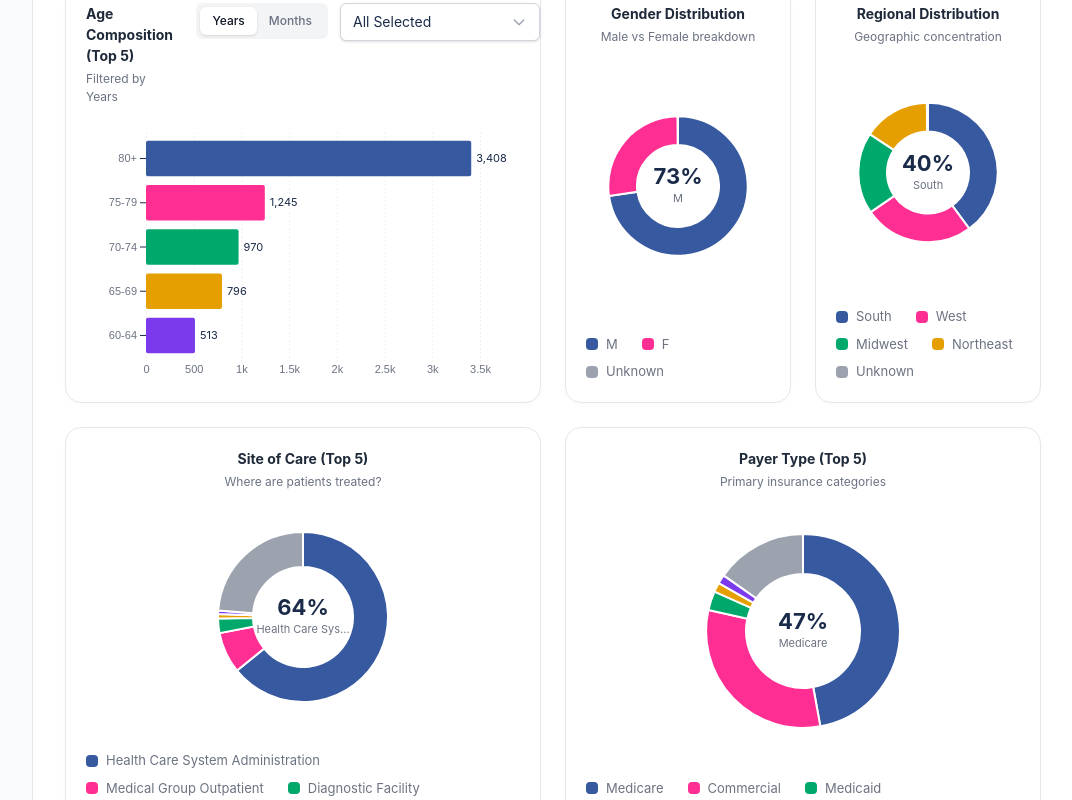
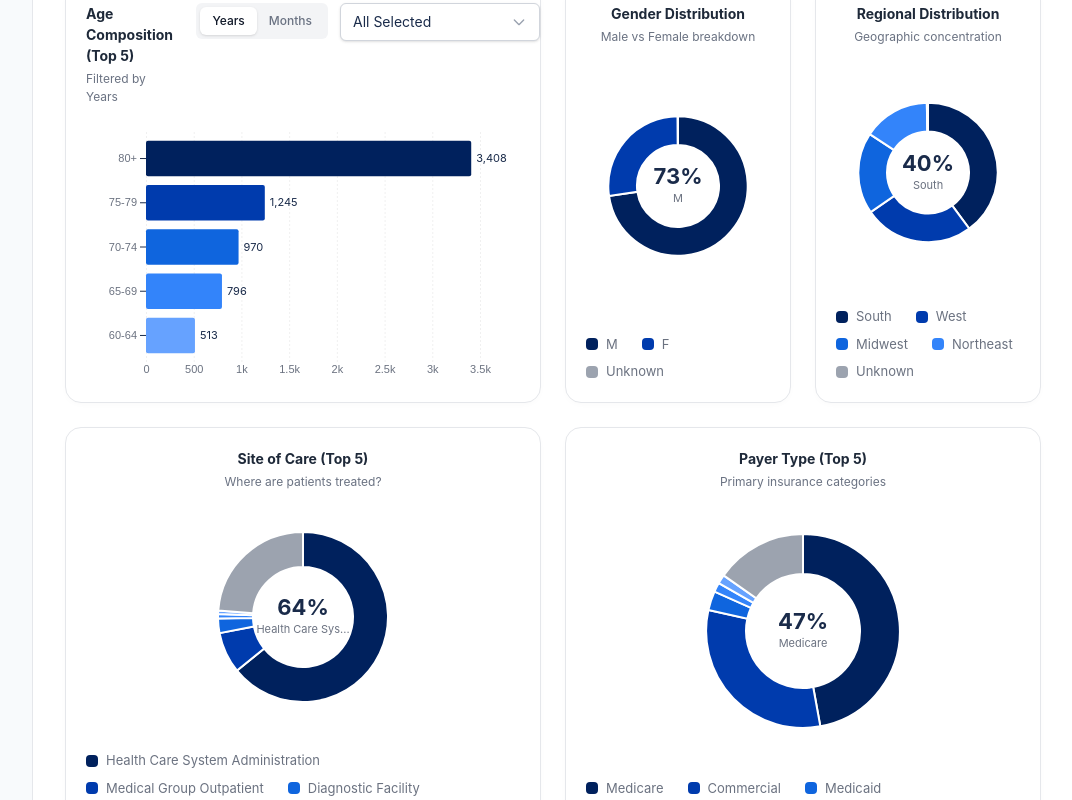
Before and after one commit to Vishw-modi/ARD-Charts, a Next.js app: page /report in a window 1280 px wide. Shown: the part 1080-1880 px from the top of the page, without its empty margins (207-1279 px from the left). Built offline with nearby package versions, Linux system fonts and the light colour scheme.

Commit message:
shades fixed

```diff
--- a/components/charts/ReportCharts.tsx
+++ b/components/charts/ReportCharts.tsx
@@ -13,16 +13,14 @@ interface ReportChartProps extends ChartProps {
 }
 
 const CATEGORY_COLORS = [
-  "#3659a0ff", // Blue
-  "#FF2E92", // Pink
-  "#00A86B", // Green
-  "#E69F00", // Orange
-  "#7C3AED", // Violet
-  "#14B8A6", // Teal
-  "#DC2626", // Red
-  "#4F46E5", // Indigo
-  "#0EA5E9", // Sky
-  "#84CC16", // Lime
+  "#00215D",
+  "#003BAD",
+  "#0F65DE",
+  "#3384FA",
+  "#66A2FF",
+  "#98C0FF",
+  "#C7DCFF",
+  "#F0F6FF"
 ];
 
 const AGE_ORDER = [
```
